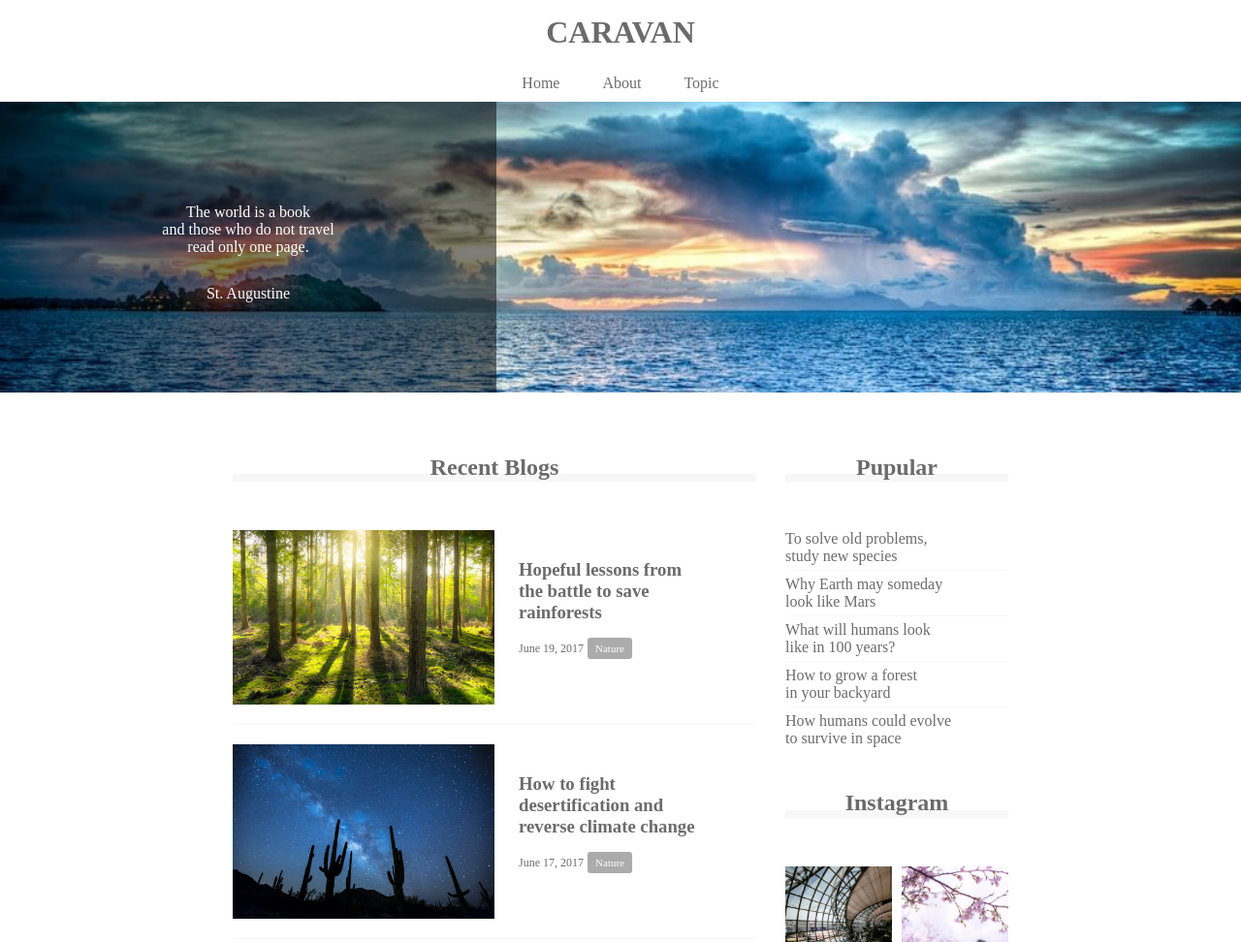
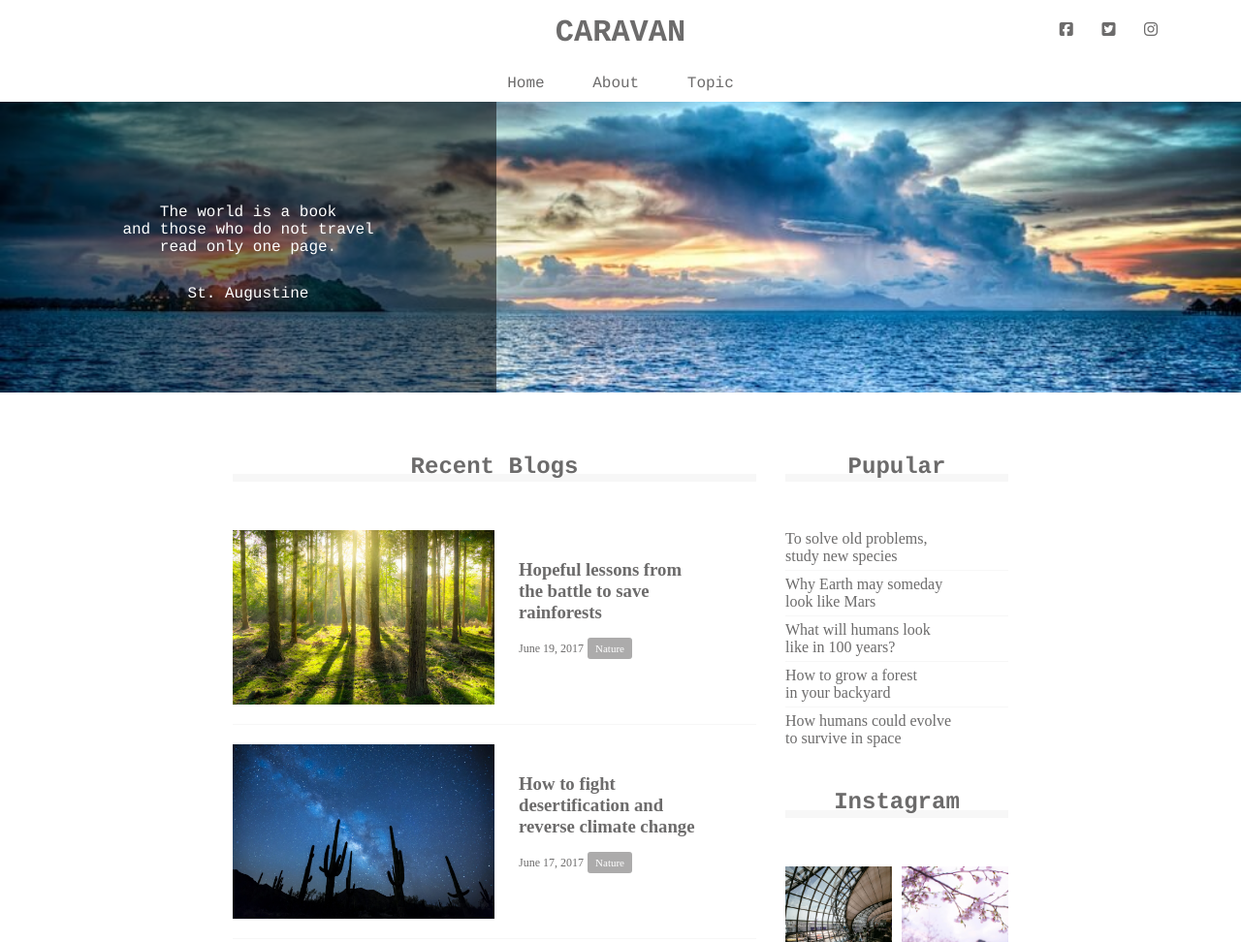
Before and after one commit to K-Tatsuya514/infratop-htmlcss, a plain HTML site: page 4/caravan/index.html in a window 1280 px wide. Shown: the top 972 px of the page at 97% size. Drawn offline with Linux system fonts and the light colour scheme.

Commit message:
[Update]caravan 9章

```diff
--- a/4/caravan/index.html
+++ b/4/caravan/index.html
@@ -3,6 +3,8 @@
 <head>
 	<meta charset="utf-8">
 	<title>CARAVAN</title>
+	<script src="https://kit.fontawesome.com/ea33a71d65.js" crossorigin="anonymous"></script>
+
 	<link rel="stylesheet" href="style.css">
 </head>
 <body>
@@ -10,6 +12,11 @@
 		<h1 class="headline">
 			<a href="index.html">CARAVAN</a>
 		</h1>
+		<div class="social">
+			<i class="fab fa-facebook-square"></i>
+			<i class="fab fa-twitter-square"></i>
+			<i class="fab fa-instagram"></i>
+		</div>
 	</header><!-- /header -->
 	<nav>
 		<ul class="nav-list">
--- a/4/caravan/style.css
+++ b/4/caravan/style.css
@@ -15,7 +15,12 @@ a{
 	clear: both;
 }
 
+header, nav, h2, .main-visual, footer {
+  font-family: Chalkduster, "Bradley Hand", Courier, "Segoe Print", sans-serif;
+}
+
 header{
+	position: relative;
 	width: 90%;
 	padding: 15px 0;
 	margin: 0 auto;
@@ -24,6 +29,17 @@ header{
 
 header .headline{
 	font-size: 32px;
+}
+
+.social{
+	position: absolute;
+	top: 22px;
+	right: 22px;
+}
+
+.social i{
+	display: inline-block;
+	margin-left: 20px;
 }
 
 .nav-list{
```
